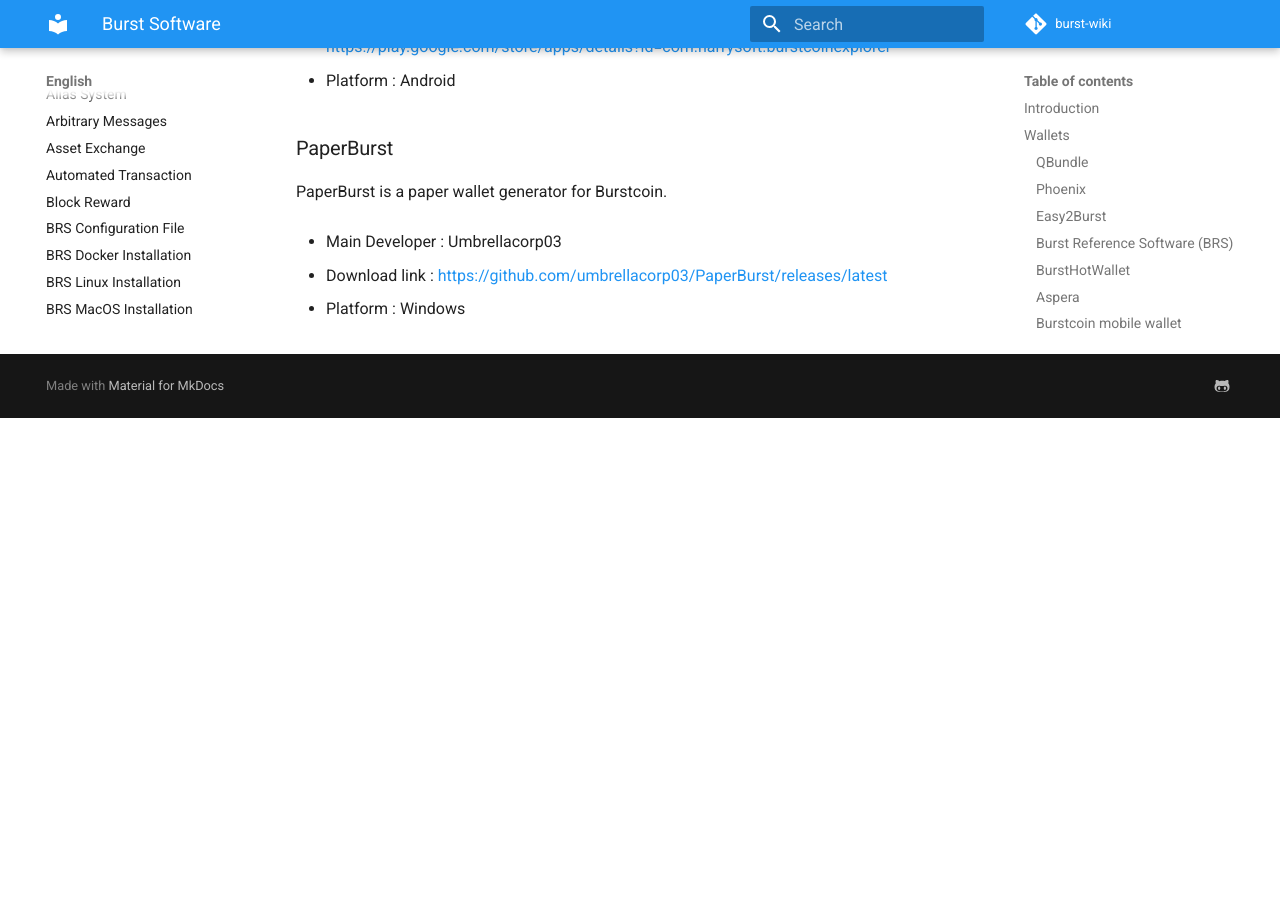
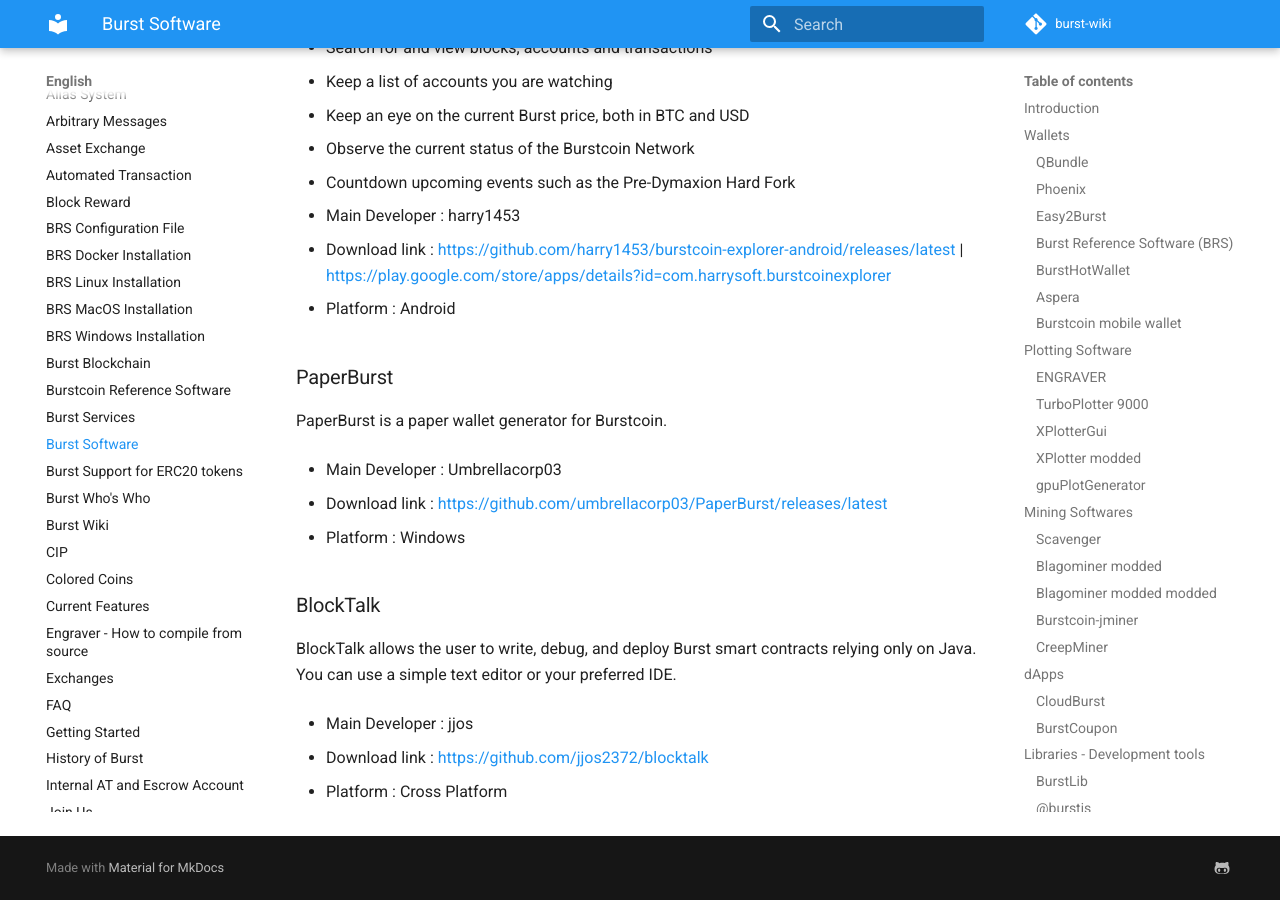
Before and after one commit to burst-apps-team/burst-wiki, an MkDocs documentation site: the page built from docs/en/burst-software.md, in a window 1280 px wide and 900 px high, scrolled down 8364 px. Built offline with MkDocs 1.6.1 and Material for MkDocs 9.7.7, drawn with Linux system fonts in a browser that asks for light colours; comment, search, counter and statistics services are not loaded; old or Windows-style settings are respelled for this version of MkDocs; before the commit the page ends 8782 px from its top, so only the background shows below that; some of the changed text lies outside the part shown.

Commit message:
Update burst-software.md

```diff
--- a/docs/en/burst-software.md
+++ b/docs/en/burst-software.md
@@ -248,6 +248,16 @@ BurstLib is a cross platform dynamic library to make developing applications and
 
 * Platform : Cross Platform
 
+### Burstkit4j
+
+Burstkit4j is a BURST Java Development Framework.
+
+* Main Developer : harry1453 (BAT)
+
+* Download link : <https://github.com/burst-apps-team/burstkit4j/releases>
+
+* Platform : Cross Platform
+
 Pool Software
 --------------
 
@@ -331,3 +341,13 @@ PaperBurst is a paper wallet generator for Burstcoin.
 * Download link : <https://github.com/umbrellacorp03/PaperBurst/releases/latest>
 
 * Platform : Windows
+
+### BlockTalk
+
+BlockTalk allows the user to write, debug, and deploy Burst smart contracts relying only on Java. You can use a simple text editor or your preferred IDE.
+
+* Main Developer : jjos
+
+* Download link : <https://github.com/jjos2372/blocktalk>
+
+* Platform : Cross Platform
```
